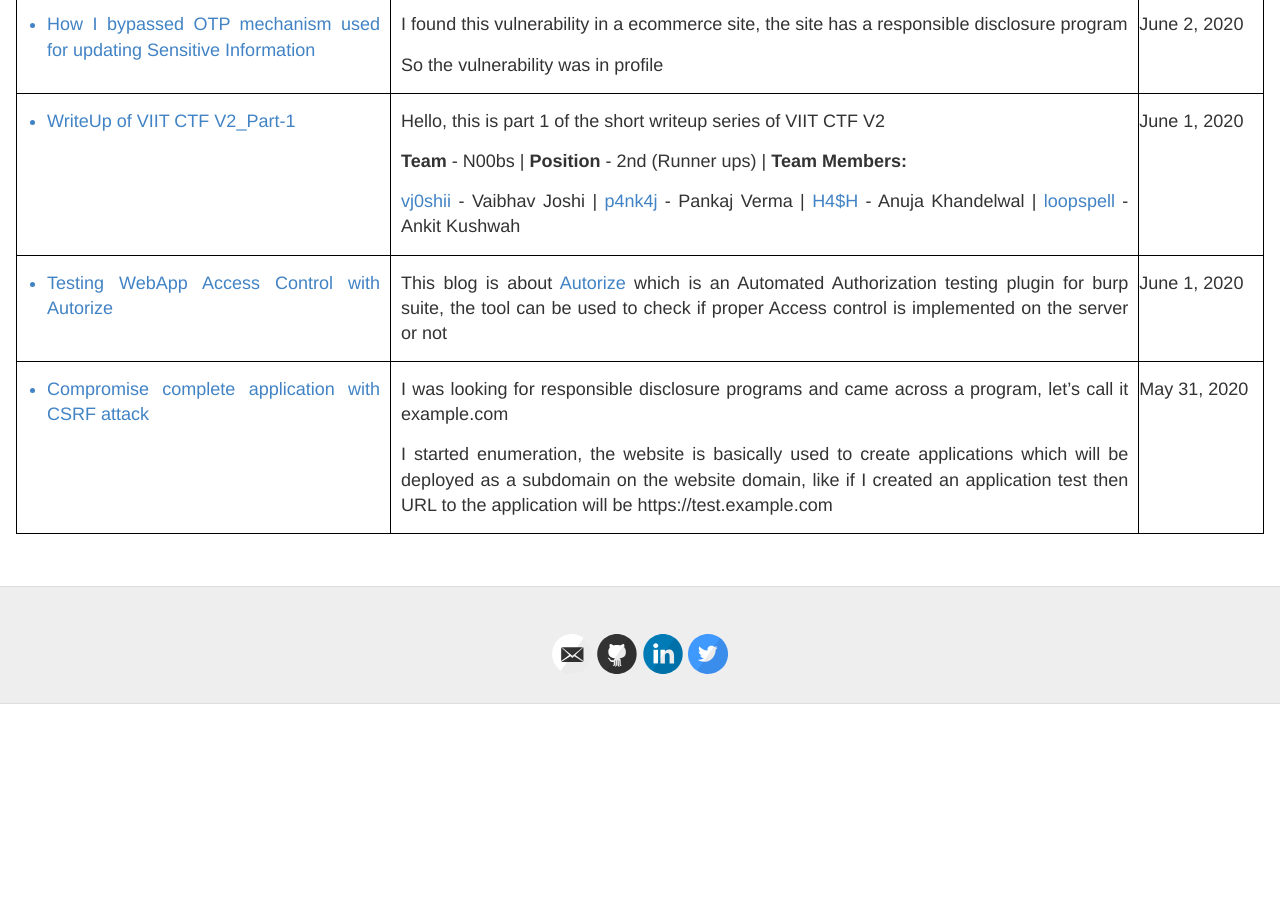
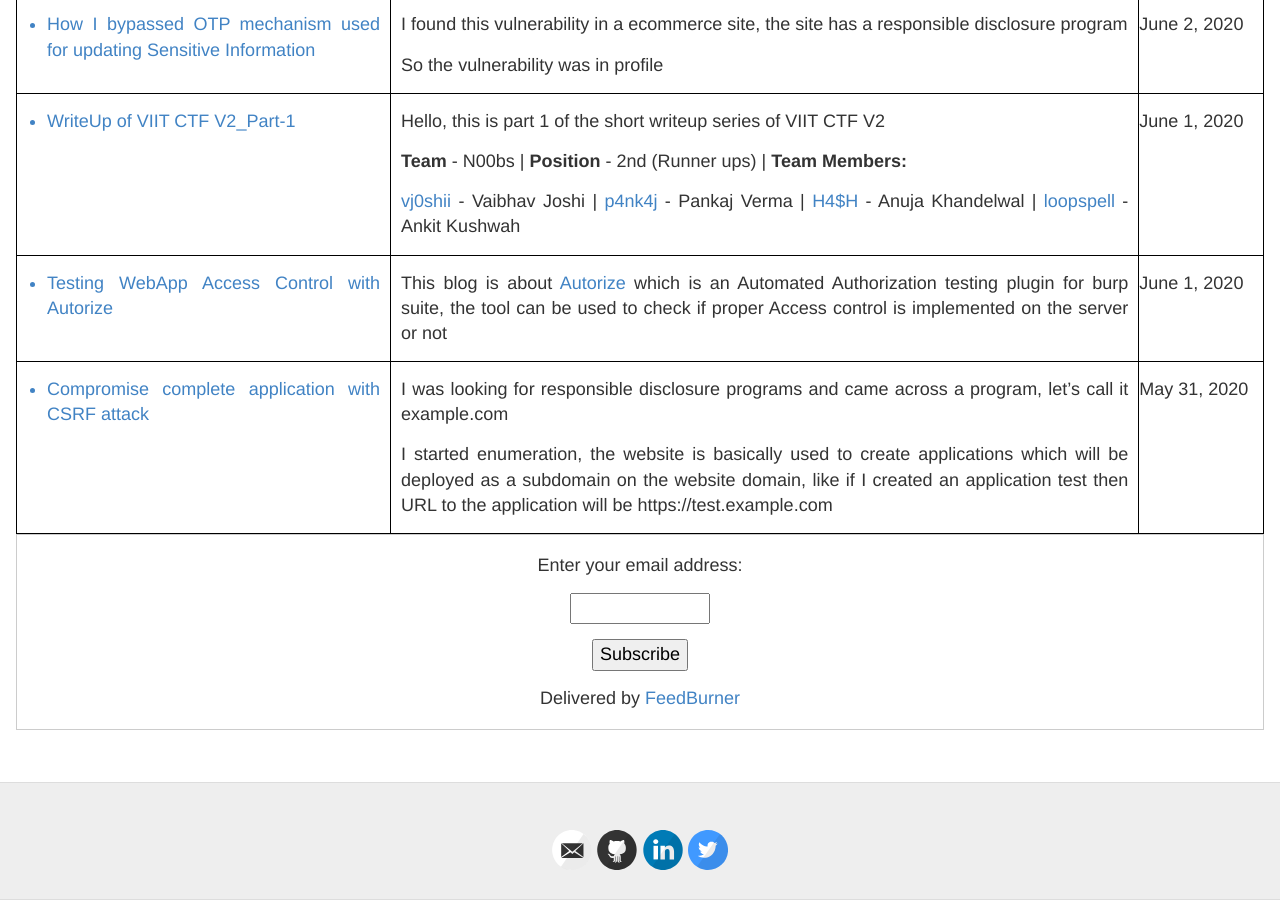
Before and after one commit to vj0shii/vj0shii.github.io, a Jekyll site: the page built from blogs.html, in a window 1280 px wide and 900 px high, scrolled down 840 px. Built offline with Jekyll 4.4.1, drawn with Linux system fonts in a browser that asks for light colours; comment, search, counter and statistics services are not loaded; before the commit the page ends 1544 px from its top, so only the background shows below that.

Commit message:
Update blogs.html

```diff
--- a/blogs.html
+++ b/blogs.html
@@ -30,3 +30,4 @@
 	</table>
 </div>
 </div>
+<form style="border:1px solid #ccc;padding:3px;text-align:center;" action="https://feedburner.google.com/fb/a/mailverify" method="post" target="popupwindow" onsubmit="window.open('https://feedburner.google.com/fb/a/mailverify?uri=github/WYZI', 'popupwindow', 'scrollbars=yes,width=550,height=520');return true"><p>Enter your email address:</p><p><input type="text" style="width:140px" name="email"/></p><input type="hidden" value="github/WYZI" name="uri"/><input type="hidden" name="loc" value="en_US"/><input type="submit" value="Subscribe" /><p>Delivered by <a href="https://feedburner.google.com" target="_blank">FeedBurner</a></p></form>
```
